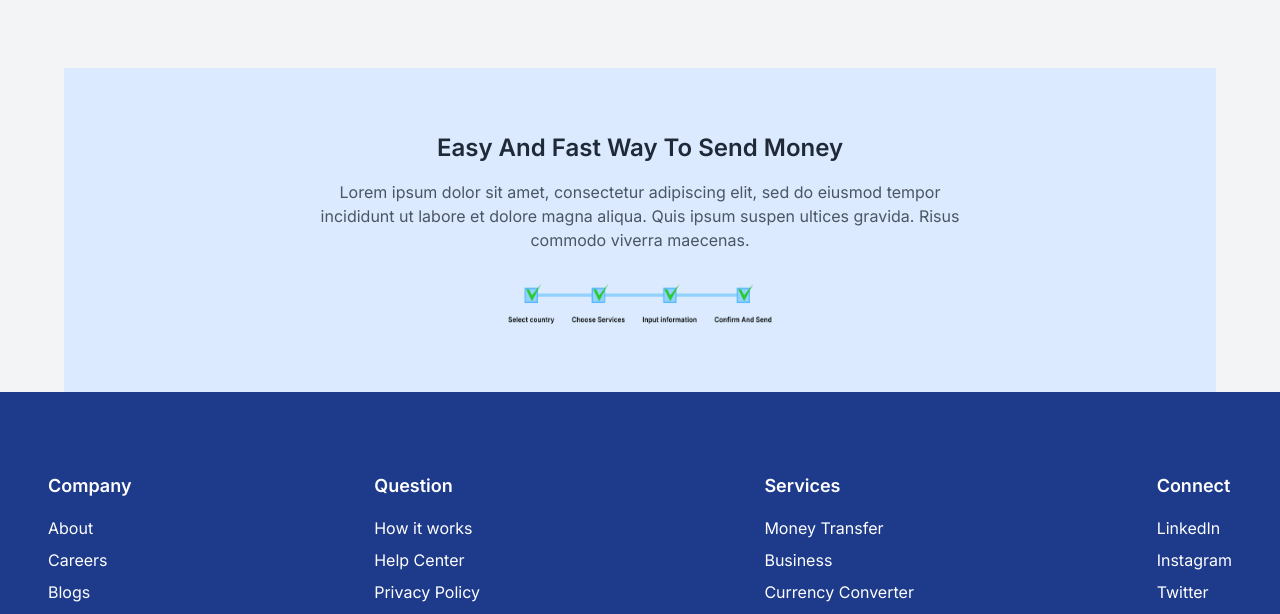
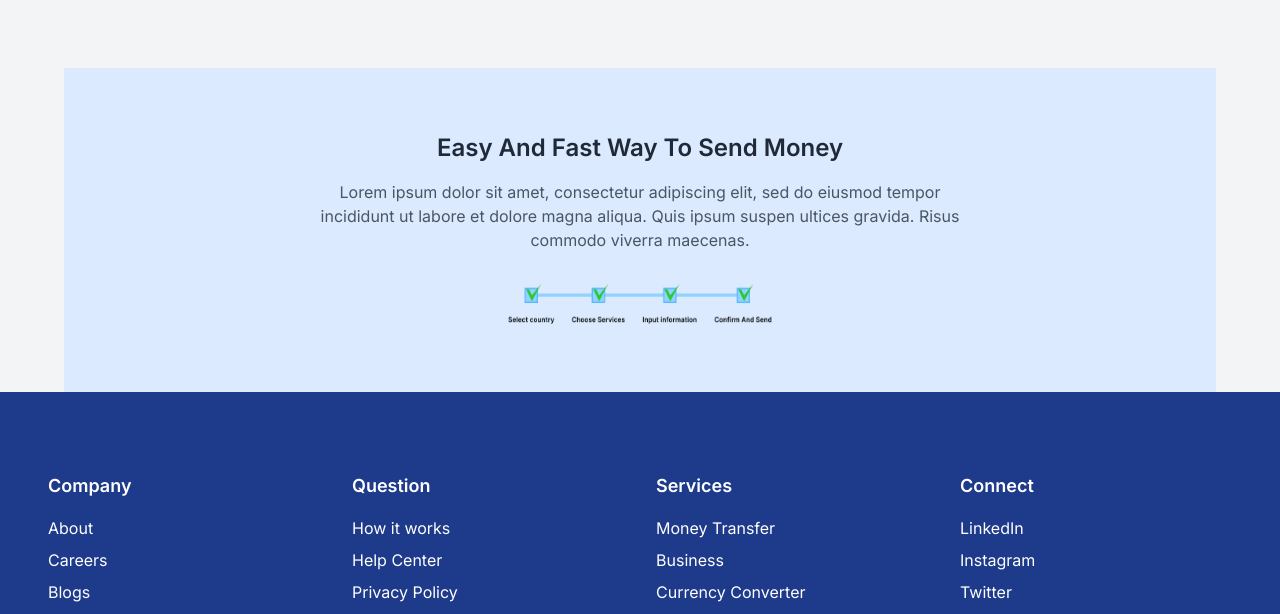
Before and after one commit to iamanshu11/veloxpays, a website: page index.html in a window 1280 px wide. Shown: the part 5833-6447 px from the top of the page. Drawn offline with Linux system fonts and the light colour scheme.

Commit message:
content updated

```diff
--- a/index.html
+++ b/index.html
@@ -649,7 +649,7 @@
             </div>
           </section>
 
-          <section class="bg-gray-100 px-16 relative -mb-16">
+          <section class="bg-gray-100  md:px-16 relative -mb-16">
             <div class="container bg-blue-100 py-16 mx-auto text-center px-6 md:px-12">
               <!-- Header -->
               <h2 class="text-xl md:text-2xl font-semibold text-gray-800">Easy And Fast Way To Send Money</h2>
@@ -663,27 +663,17 @@
                 <div class="flex flex-col items-center w-1/2 md:w-1/4">
                   <img src="images/easy.png" alt="Check Icon" class="w-15 h-10 mb-2">
                 </div>
-                <!-- <div class="flex flex-col items-center w-1/2 md:w-1/4">
-                  <img src="/path-to-check-icon.png" alt="Check Icon" class="w-10 h-10 mb-2">
-                  <p class="text-sm text-gray-700">Choose Services</p>
-                </div>
-                <div class="flex flex-col items-center w-1/2 md:w-1/4">
-                  <img src="/path-to-check-icon.png" alt="Check Icon" class="w-10 h-10 mb-2">
-                  <p class="text-sm text-gray-700">Input information</p>
-                </div>
-                <div class="flex flex-col items-center w-1/2 md:w-1/4">
-                  <img src="/path-to-check-icon.png" alt="Check Icon" class="w-10 h-10 mb-2">
-                  <p class="text-sm text-gray-700">Confirm And Send</p>
-                </div> -->
               </div>
             </div>
           </section>
 
+
+          <!-- Footer Section -->
 <!-- Footer Section -->
 <footer class="bg-blue-900 py-20 text-white relative z-0">
-            <div class="container mx-auto flex flex-wrap justify-between gap-8 px-6 md:px-12">
+  <div class="container mx-auto flex flex-col md:flex-row flex-wrap gap-8 px-6 md:px-12">
     <!-- Column 1 -->
-              <div>
+    <div class="flex-1">
       <h3 class="font-semibold text-lg">Company</h3>
       <ul class="mt-4 space-y-2">
         <li><a href="#" class="hover:underline">About</a></li>
@@ -693,7 +683,7 @@
       </ul>
     </div>
     <!-- Column 2 -->
-              <div>
+    <div class="flex-1">
       <h3 class="font-semibold text-lg">Question</h3>
       <ul class="mt-4 space-y-2">
         <li><a href="#" class="hover:underline">How it works</a></li>
@@ -704,7 +694,7 @@
       </ul>
     </div>
     <!-- Column 3 -->
-              <div>
+    <div class="flex-1">
       <h3 class="font-semibold text-lg">Services</h3>
       <ul class="mt-4 space-y-2">
         <li><a href="#" class="hover:underline">Money Transfer</a></li>
@@ -713,7 +703,7 @@
       </ul>
     </div>
     <!-- Column 4 -->
-              <div>
+    <div class="flex-1">
       <h3 class="font-semibold text-lg">Connect</h3>
       <ul class="mt-4 space-y-2">
         <li><a href="#" class="hover:underline">LinkedIn</a></li>
@@ -728,6 +718,7 @@
 </footer>
 
 
+
     </main>
 
 
```
Also changed, not shown: output.css. Lines whose indentation alone changed are shown as unchanged.
